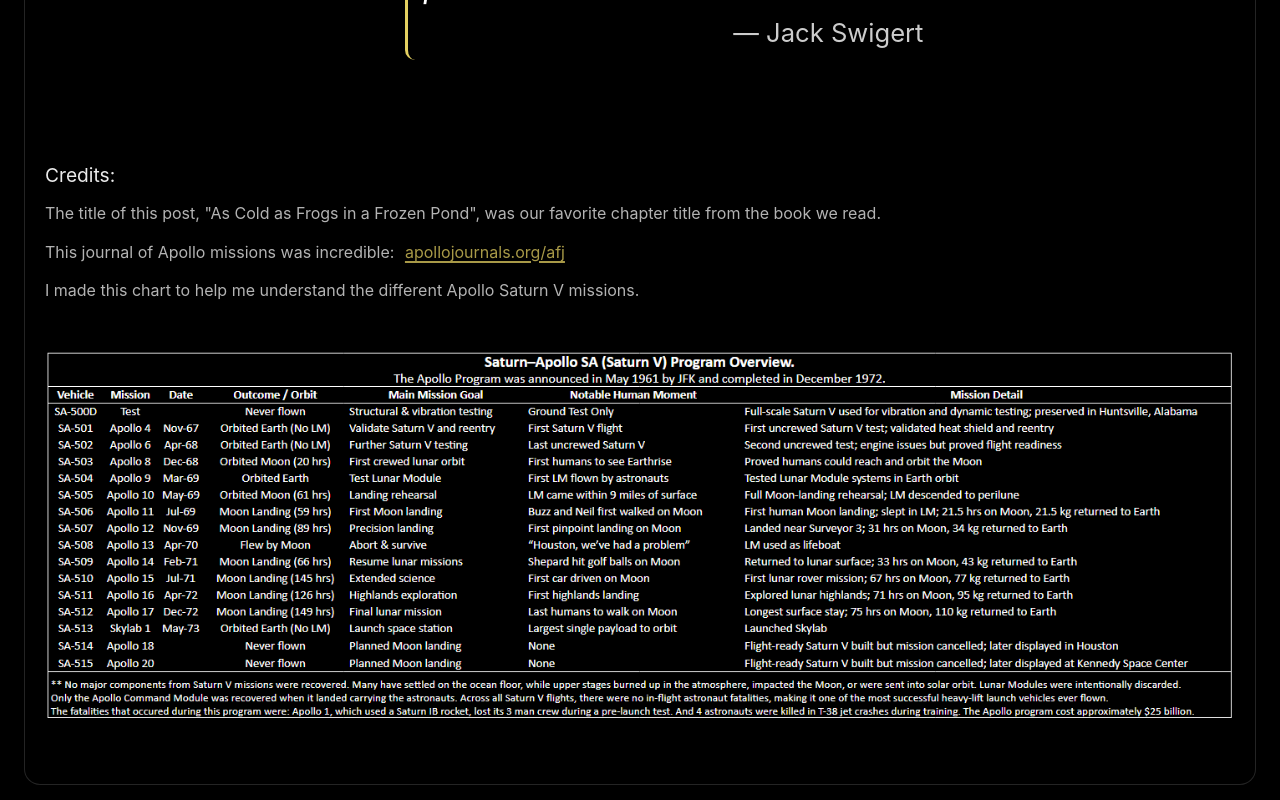
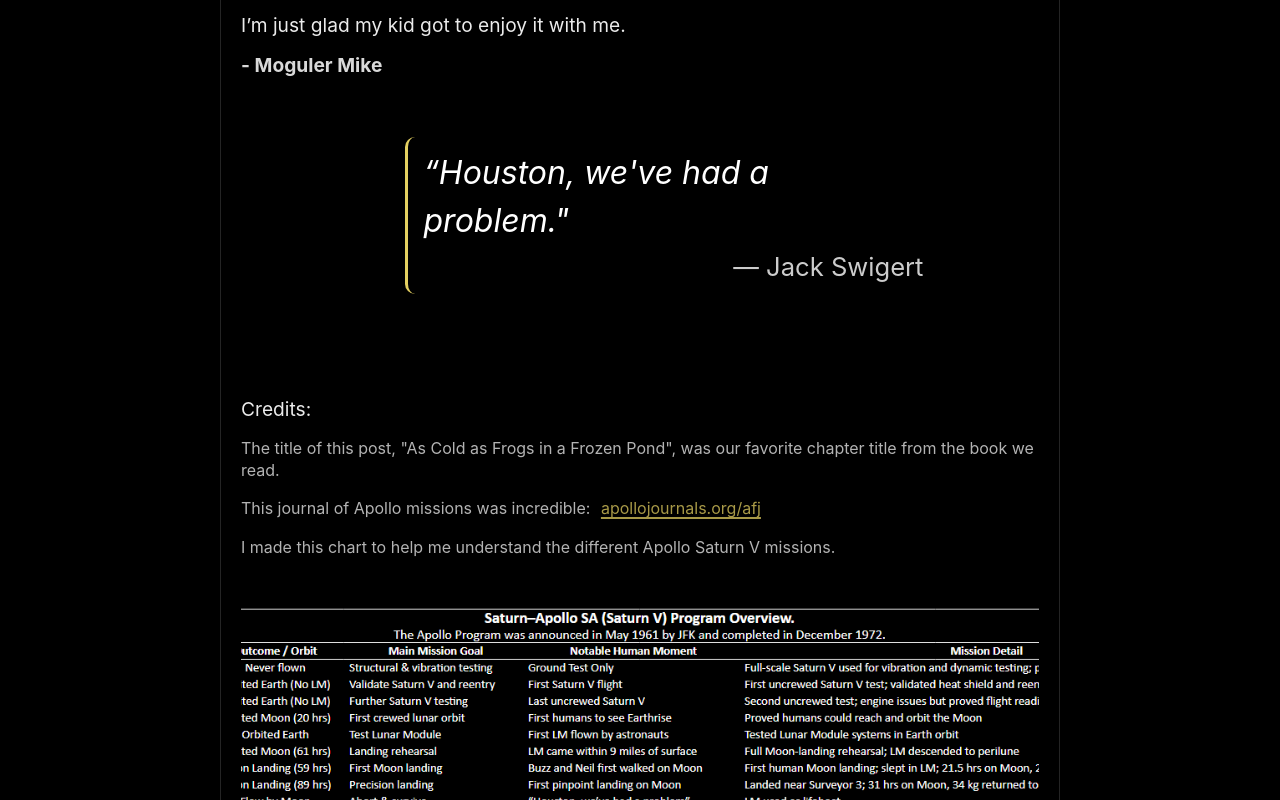
Before and after one commit to mogulermike/ProjectHailMary, a React (Vite) app: page /logentry in a window 1280 px wide. Shown: the part 1175-1975 px from the top of the page. Built offline with nearby package versions, Linux system fonts and the light colour scheme.

Commit message:
fixed width

```diff
--- a/src/pages/LogentryPage.jsx
+++ b/src/pages/LogentryPage.jsx
@@ -16,7 +16,7 @@ const LogentryPageWrapper = styled.main`
 
 /* Cards stack + 30px separation */
 const PostsStack = styled.div`
-  width: min(840px, 100%)
+  width: 100%;
   max-width: 840px;
   display: flex;
   flex-direction: column;
```
